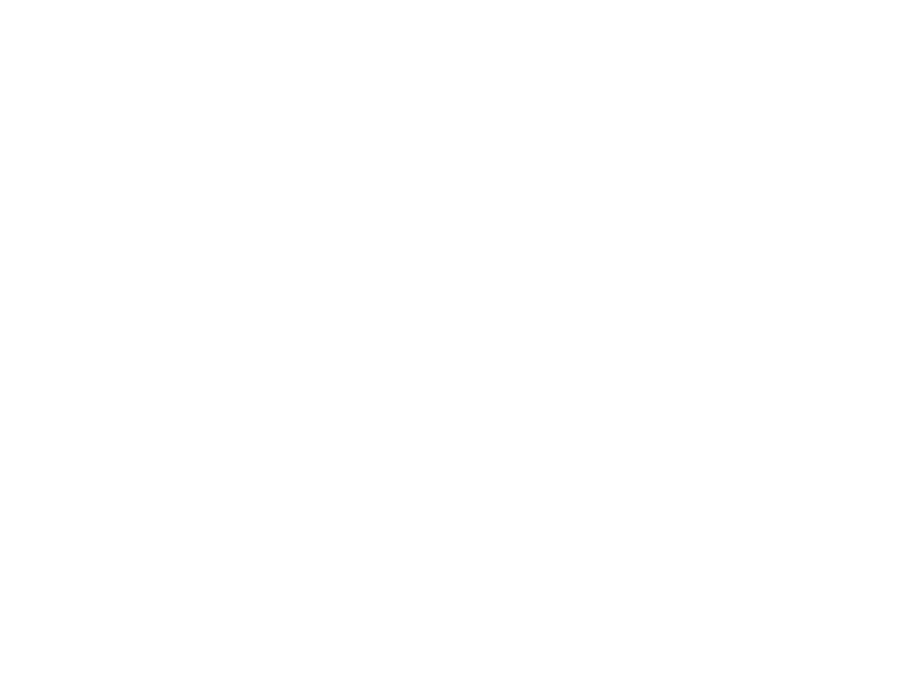
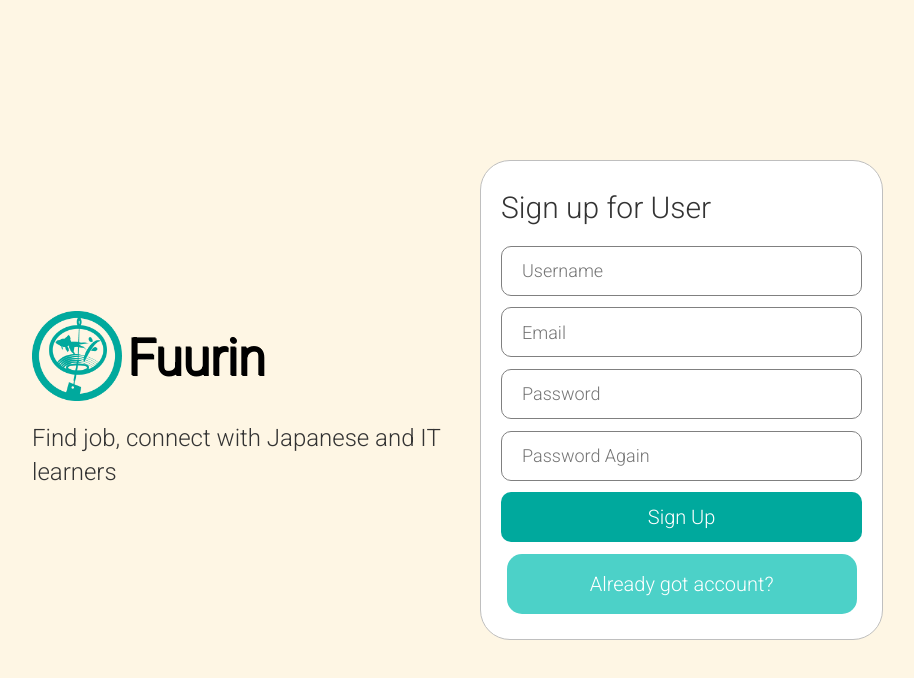
Before and after one commit to TrangNgan248/SNSWebApp, a React (Create React App) app in the folder sns/: page /register in a window 1280 px wide. Before the commit this address had no page. Shown: the top 678 px of the page, without its empty margins (160-1074 px from the left). Built offline with nearby package versions, Linux system fonts and the light colour scheme; some icons are missing.

Commit message:
login and signup

```diff
--- a/sns/src/App.js
+++ b/sns/src/App.js
@@ -1,12 +1,16 @@
 import Home from "./Pages/Home/Home";
 import { BrowserRouter as Router, Route, Routes } from 'react-router-dom';
 import React from "react";
+import Login from "./Pages/Login/login";
+import Register from "./Pages/Register/register";
 
 function App() {
     return (
       <Router>
         <Routes>
           <Route path="/" element={<Home/>}/>
+          <Route path="/login" element={<Login/>}/>
+          <Route path="/register" element={<Register/>}/>
         </Routes>
       </Router>
     );
--- a/sns/src/Pages/Home/Home.js
+++ b/sns/src/Pages/Home/Home.js
@@ -3,11 +3,16 @@
 import Feed from "../../components/feed/feed"
 import Rightbar from "../../components/rightbar/rightbar"
 import "./Home.css"
+import { Link } from "react-router-dom"
 
 export default function Home(){
     return(
         <>
         <Topbar/>
+        <div className="login-Testplace">
+        <Link to ="/login" className="btn btn-primary btn-sm float-end">Login</Link>
+        </div>
+
         <div className="homeContainer">
             <Sidebar/>
             <Feed/>
--- /dev/null
+++ b/sns/src/Pages/Login/login.css
@@ -0,0 +1,129 @@
+.login {
+    width: 100vw;
+    height: 100vh;
+    background-color: #FEF6E4;
+    display: flex;
+    align-items: center;
+    justify-content: center;
+}
+
+.loginWrapper {
+    width: 70%;
+    height: 70%;
+    display: flex;
+}
+
+.loginLeft,
+.loginRight {
+    flex: 1;
+    display: flex;
+    flex-direction: column;
+    justify-content: center;
+}
+
+.logoIcon1 {
+    width: 90px;
+    height: 90px;
+    float: left;
+    margin-right: 5px;
+}
+
+.loginBar {
+    margin-bottom: 20px;
+}
+
+.loginLogo {
+    font-size: 50px;
+    color: black;
+    text-shadow: 1px 1px;
+    font-weight: 600;
+    margin-bottom: 10px;
+}
+
+.loginDesc {
+    font-size: 24px;
+}
+
+.loginBox {
+    height: 350px;
+    width: 90%;
+    padding: 20px;
+    background-color: white;
+    border-radius: 30px;
+    border: 1px solid #BFBFBF;
+    display: flex;
+    flex-direction: column;
+    justify-content: space-between;
+}
+
+.loginInput {
+    height: 50px;
+    border-radius: 10px;
+    border: 1px solid gray;
+    font-size: 18px;
+    padding-left: 20px;
+}
+
+.loginInput:focus {
+    outline: none;
+}
+
+.loginButton {
+    height: 50px;
+    border-radius: 10px;
+    border: none;
+    background-color: #00A99D;
+    color: white;
+    font-size: 20px;
+    font-weight: 500;
+    cursor: pointer;
+}
+
+.btnlogin {
+    display: flex;
+    align-items: center;
+    width: 170px;
+    height: 60px;
+    border: none;
+    background-color: #4CD1C8;
+    padding: 12px 16px;
+    font-size: 20px;
+    color: white;
+    cursor: pointer;
+    white-space: normal;
+    font-weight: 500;
+    border-radius: 15px;
+}
+
+.btnlogin:hover {
+    background-color: #00A99D;
+}
+
+.loginForgot {
+    text-align: center;
+    font-size: 20px;
+    color: #6C79EF;
+}
+
+.loginForgot:hover {
+    text-decoration: underline;
+}
+
+.createAcc {
+    display: flex;
+    justify-content: center;
+}
+
+.createAccUser {
+    float: left;
+    margin-right: 15px;
+    margin-left: 15px;
+    font-weight: bold;
+}
+
+.createAccBus {
+    float: right;
+    margin-left: 15px;
+    margin-right: 15px;
+    font-weight: bold;
+}
--- /dev/null
+++ b/sns/src/Pages/Login/login.jsx
@@ -0,0 +1,38 @@
+import { Link } from "react-router-dom";
+import "./login.css"
+export default function Login() {
+  return (
+    <div className="login">
+      <div className="loginWrapper">
+        <div className="loginLeft">
+        <div className="loginBar">
+            <img src="/assets/testimg/logo.png" alt="" className="logoIcon1"></img>
+          <h3 className="loginLogo">Fuurin</h3>
+          </div>
+          <span className="loginDesc">
+                Find job, connect with Japanese and IT learners
+          </span>
+        </div>
+        <div className="loginRight">
+          <div className="loginBox">
+            <input placeholder="Email" className="loginInput" />
+            <input placeholder="Password" className="loginInput" />
+            <button className="loginButton">Log In</button>
+            <span className="loginForgot">Forgot Password?</span>
+            <div className="createAcc">
+            <div className="createAccUser">
+              <Link to = "/register"> <button className="btnlogin" >Sign up for User</button></Link>
+            </div>
+            <div className="createAccBus">
+              <button className="btnlogin">
+              Sign up for Business
+              </button>
+            </div>
+
+            </div>
+          </div>
+        </div>
+      </div>
+    </div>
+  );
+}
--- /dev/null
+++ b/sns/src/Pages/Register/register.css
@@ -0,0 +1,80 @@
+.login {
+    width: 100vw;
+    height: 100vh;
+    background-color: #FEF6E4;
+    display: flex;
+    align-items: center;
+    justify-content: center;
+}
+
+.loginWrapper {
+    width: 70%;
+    height: 70%;
+    display: flex;
+}
+
+.signupText {
+    font-size: 30px;
+    font-weight: 500;
+}
+
+.signupBox {
+    height: 480px;
+    width: 90%;
+    padding: 20px;
+    background-color: white;
+    border-radius: 30px;
+    border: 1px solid #BFBFBF;
+    display: flex;
+    flex-direction: column;
+    justify-content: space-between;
+}
+
+.loginLeft,
+.loginRight {
+    flex: 1;
+    display: flex;
+    flex-direction: column;
+    justify-content: center;
+}
+
+.loginDesc {
+    font-size: 24px;
+}
+
+.loginInput {
+    height: 50px;
+    border-radius: 10px;
+    border: 1px solid gray;
+    font-size: 18px;
+    padding-left: 20px;
+}
+
+.loginInput:focus {
+    outline: none;
+}
+
+.loginForgot {
+    text-align: center;
+    color: #1775ee;
+}
+
+.loginRegisterButton {
+    align-self: center;
+    width: 350px;
+    height: 60px;
+    border: none;
+    background-color: #4CD1C8;
+    padding: 12px 16px;
+    margin-bottom: 5px;
+    font-size: 20px;
+    color: white;
+    cursor: pointer;
+    white-space: normal;
+    font-weight: 500;
+    border-radius: 15px;
+}
+
+.loginRegisterButton:hover {
+    background-color: #00A99D;
+}
--- /dev/null
+++ b/sns/src/Pages/Register/register.js
@@ -0,0 +1,34 @@
+import { Link } from "react-router-dom";
+import "./register.css";
+
+export default function Register() {
+  return (
+    <div className="login">
+      <div className="loginWrapper">
+        <div className="loginLeft">
+        <div className="loginBar">
+            <img src="/assets/testimg/logo.png" alt="" className="logoIcon1"></img>
+          <h3 className="loginLogo">Fuurin</h3>
+          </div>
+          <span className="loginDesc">
+                Find job, connect with Japanese and IT learners
+          </span>
+        </div>
+        <div className="loginRight">
+          <div className="signupBox">
+          <h6 className="signupText">Sign up for User</h6>
+            <input placeholder="Username" className="loginInput" />
+            <input placeholder="Email" className="loginInput" />
+            <input placeholder="Password" className="loginInput" />
+            <input placeholder="Password Again" className="loginInput" />
+            <button className="loginButton">Sign Up</button>
+            <div className="createAcc">
+            <Link to ="/login"><button className="loginRegisterButton">Already got account?
+            </button></Link>
+            </div>
+          </div>
+        </div>
+      </div>
+    </div>
+  );
+}
```
Also changed, not shown: sns/src/components/Topbar.css (deleted, +0 -75 lines).
